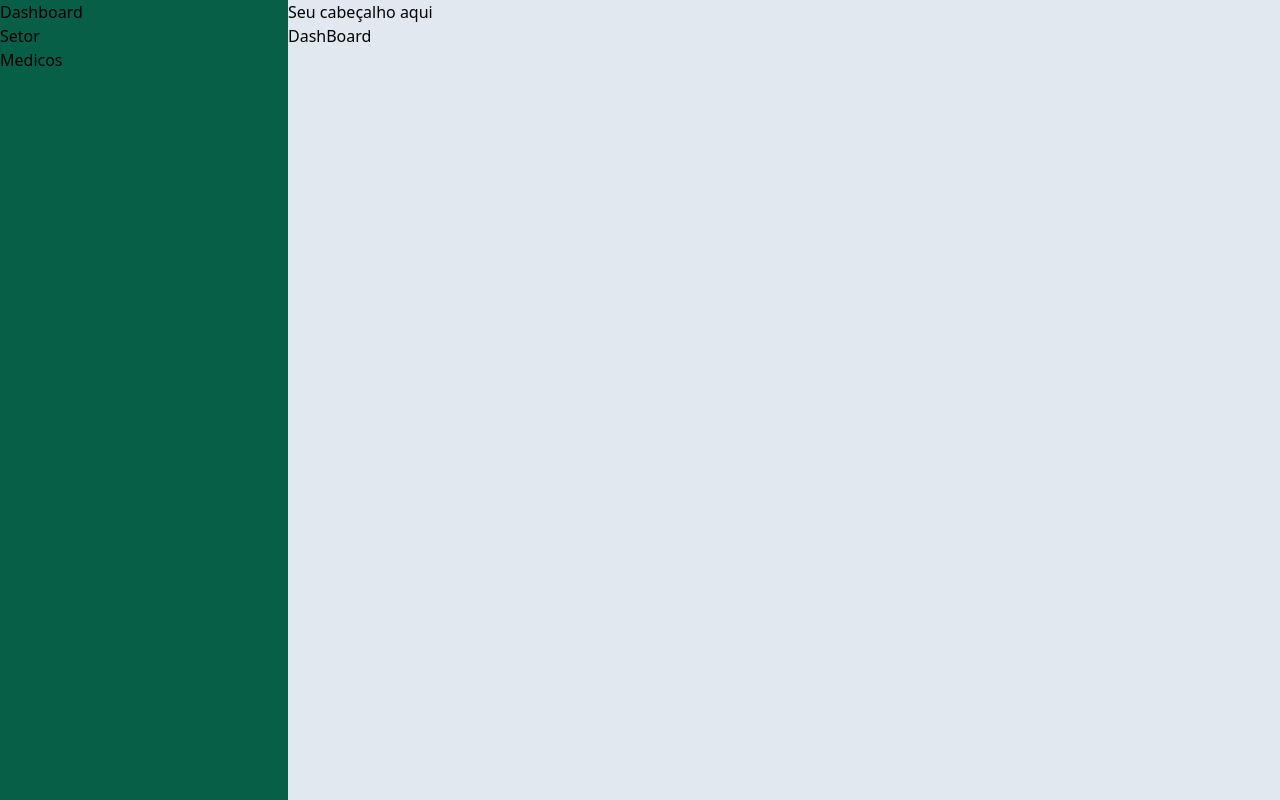
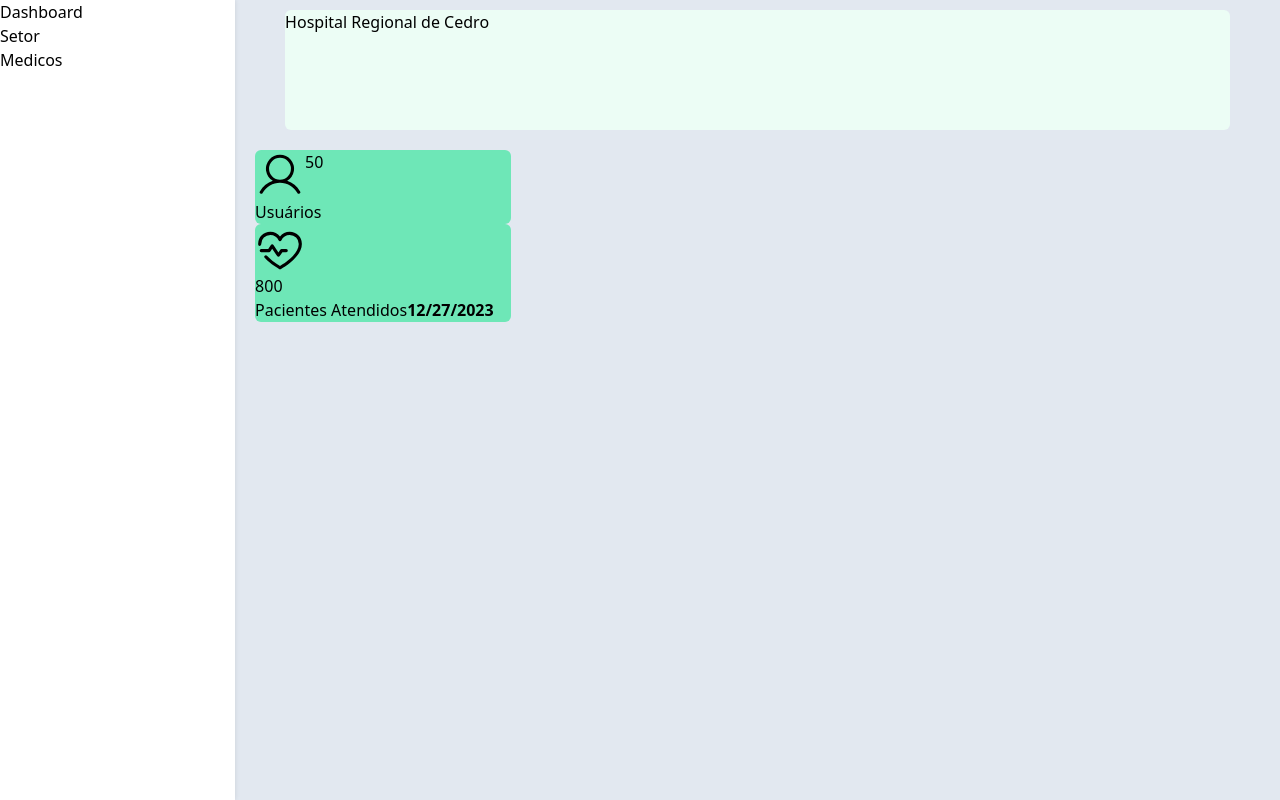
Before and after one commit to VituSuperMEg/clinicsoft-web, a React (Vite) app: page /painel in a window 1280 px wide. Both pictures are taken after a click on the item "Dashboard". Built offline with nearby package versions, Linux system fonts and the light colour scheme.

Commit message:
cardvalue para dashboard

```diff
--- a/package.json
+++ b/package.json
@@ -20,6 +20,7 @@
     "react-dom": "^18.2.0",
     "react-input-mask": "^2.0.4",
     "react-router-dom": "^6.21.1",
+    "sweetalert2": "^11.10.2",
     "yup": "^1.3.3",
     "zustand": "^4.4.7"
   },
--- /dev/null
+++ b/src/components/cardvalue/CardValue.tsx
@@ -0,0 +1,40 @@
+import { ReactNode } from "react";
+import { If } from "../../helpers/If";
+
+interface ICardValue {
+  title: string;
+  icon: ReactNode;
+  amount: number;
+  directIconAndAmount?: 'column' | 'row'
+  currentDate?: boolean;
+  className: string;
+}
+export function CardValue({
+  title,
+  icon,
+  className,
+  amount,
+  currentDate = false,
+  directIconAndAmount = 'column'
+}: ICardValue) {
+  return (
+    <div className={`${className}`}>
+      <div
+       style={{
+         display : 'flex',
+         flexDirection : directIconAndAmount === 'column' ? 'column' : 'row'
+       }}
+      >
+      {icon}
+      <h1>{amount}</h1>
+      </div>
+
+      {title}
+      <If test={currentDate}>
+        <strong>
+         {new Date().toLocaleDateString()}
+        </strong>
+      </If>
+    </div>
+  );
+}
--- a/src/css/styles.css
+++ b/src/css/styles.css
@@ -1,8 +1,25 @@
+/*
+ Css das paginas
+*/
 .container {
   margin : 0 auto;
 }
-.required {
-  color : red;
+.header {
+  margin : 10px 50px;
+  height : 120px;
+  border-radius : 6px;
+  width: 100;
+}
+.shadow {
+  box-shadow : 0 0 5px rgba(0, 0, 0, 0.1);
+}
+.crud {
+  margin : 20px 50px;
+  background : #fff;
+  height : calc(100% - 180px);
+  border-radius : 6px;
+  box-shadow : 0 0 5px rgba(0, 0, 0, 0.1);
+  width: 100;
 }
 /*
  Flex Content
@@ -31,6 +48,9 @@
   border-radius : 6px;
   outline : none;
   padding : 20px;
+}
+.required {
+  color : red;
 }
 /* Blur */
 .home-blur {
--- /dev/null
+++ b/src/helpers/messages.ts
@@ -0,0 +1,23 @@
+import Swal from "sweetalert2";
+
+export class Messages {
+  async confirmationDeleteReturn(msg = 'Deseja excluir este registro?') {
+    let res = false;
+    await Swal.fire({
+      title: 'Exclusão',
+      text: msg,
+      icon: 'warning',
+      showCancelButton: true,
+      confirmButtonColor: '#3085d6',
+      cancelButtonColor: '#d33',
+      cancelButtonText: 'Não',
+      confirmButtonText: 'Sim',
+    }).then(result => {
+      if (result.value) {
+        res = true;
+      }
+    });
+    return res;
+  }
+
+}
--- /dev/null
+++ b/src/mocks/mocks.ts
@@ -0,0 +1,8 @@
+export const users = [
+  {
+    id : 1,
+    name : 'Root',
+    email : 'root@example.com',
+    entidade : 'Hospital Regional de Cedro',
+  }
+];
--- a/src/modules/painel/_layout/Header.tsx
+++ b/src/modules/painel/_layout/Header.tsx
@@ -0,0 +1,11 @@
+import { users } from "../../../mocks/mocks"
+
+export function Header () {
+  const myUser = users[0];
+
+  return (
+    <div className="header bg-emerald-50">
+      {myUser.entidade}
+    </div>
+  )
+}
--- a/src/modules/painel/_layout/Layout.tsx
+++ b/src/modules/painel/_layout/Layout.tsx
@@ -1,11 +1,11 @@
-// Layout.jsx
 import React, { useState, createElement } from "react";
 import { Menu } from "./Menu";
 import { pages } from "./pages";
+import { Header } from "./Header";
 
 export function Layout() {
-  const [currentPage, setCurrentPage] = useState(null);
-  console.log(currentPage)
+  const [currentPage, setCurrentPage] = useState('null');
+
   function handleNavigatePage(page: string) {
     const selectedPage = pages.find((p) => p.page.toLowerCase() === page.toLowerCase());
 
@@ -17,8 +17,8 @@ export function Layout() {
   return (
     <div className="flex">
       <Menu onNavigatePage={handleNavigatePage} />
-      <div>
-        <header>Seu cabeçalho aqui</header>
+      <div className="w-full h-screen">
+        <Header />
         {currentPage && createElement(currentPage)}
       </div>
     </div>
--- a/src/modules/painel/_layout/Menu.tsx
+++ b/src/modules/painel/_layout/Menu.tsx
@@ -1,6 +1,3 @@
-// Menu.jsx
-import { NavLink, useNavigate, Link } from "react-router-dom";
-
 interface IMenu {
   onNavigatePage : (page : string) => void;
 }
@@ -9,7 +6,7 @@ export function Menu({
 }:IMenu) {
 
   return (
-    <ul className="bg-emerald-800 w-72 h-screen">
+    <ul className="bg-white  w-72 h-screen shadow">
       <li onClick={() => onNavigatePage('dashboard')}>
         Dashboard
       </li>
--- a/src/modules/painel/pages/Dashborad.tsx
+++ b/src/modules/painel/pages/Dashborad.tsx
@@ -1,7 +1,23 @@
+import { User, Heartbeat } from "@phosphor-icons/react";
+import { CardValue } from "../../../components/cardvalue/CardValue";
+
 export function DashBoard () {
   return (
-    <div>
-      <h1>DashBoard</h1>
+    <div className="m-5">
+      <CardValue
+       title="Usuários"
+       directIconAndAmount="row"
+       amount={50}
+       className="bg-emerald-300 w-64 rounded-md"
+       icon={<User size={50}/>}
+      />
+      <CardValue
+       amount={800}
+       title="Pacientes Atendidos"
+       className="bg-emerald-300 w-64 rounded-md"
+       icon={<Heartbeat size={50} />}
+       currentDate={true}
+      />
     </div>
   )
 }
--- a/src/modules/painel/pages/Medicos.tsx
+++ b/src/modules/painel/pages/Medicos.tsx
@@ -1,5 +1,18 @@
+import { Messages } from "../../../helpers/messages";
+
 export function Medicos () {
+  const msg = new Messages();
+
+  async function handleDelete() {
+
+    const check = await msg.confirmationDeleteReturn('Deseja realmente deletar isso?');
+    if(check) {
+      alert('Are')
+    }
+  }
   return (
-    <div>medicos</div>
+    <div className="crud">
+      <button onClick={() => handleDelete()}>delete</button>
+    </div>
   )
 }
--- a/src/modules/painel/pages/Setor.tsx
+++ b/src/modules/painel/pages/Setor.tsx
@@ -1,6 +1,6 @@
 export function Setor () {
   return (
-    <div>
+    <div className="crud">
       Setor
     </div>
   )
```
Also changed, not shown: 2 other files (tests, documents, lock files or other folders).
